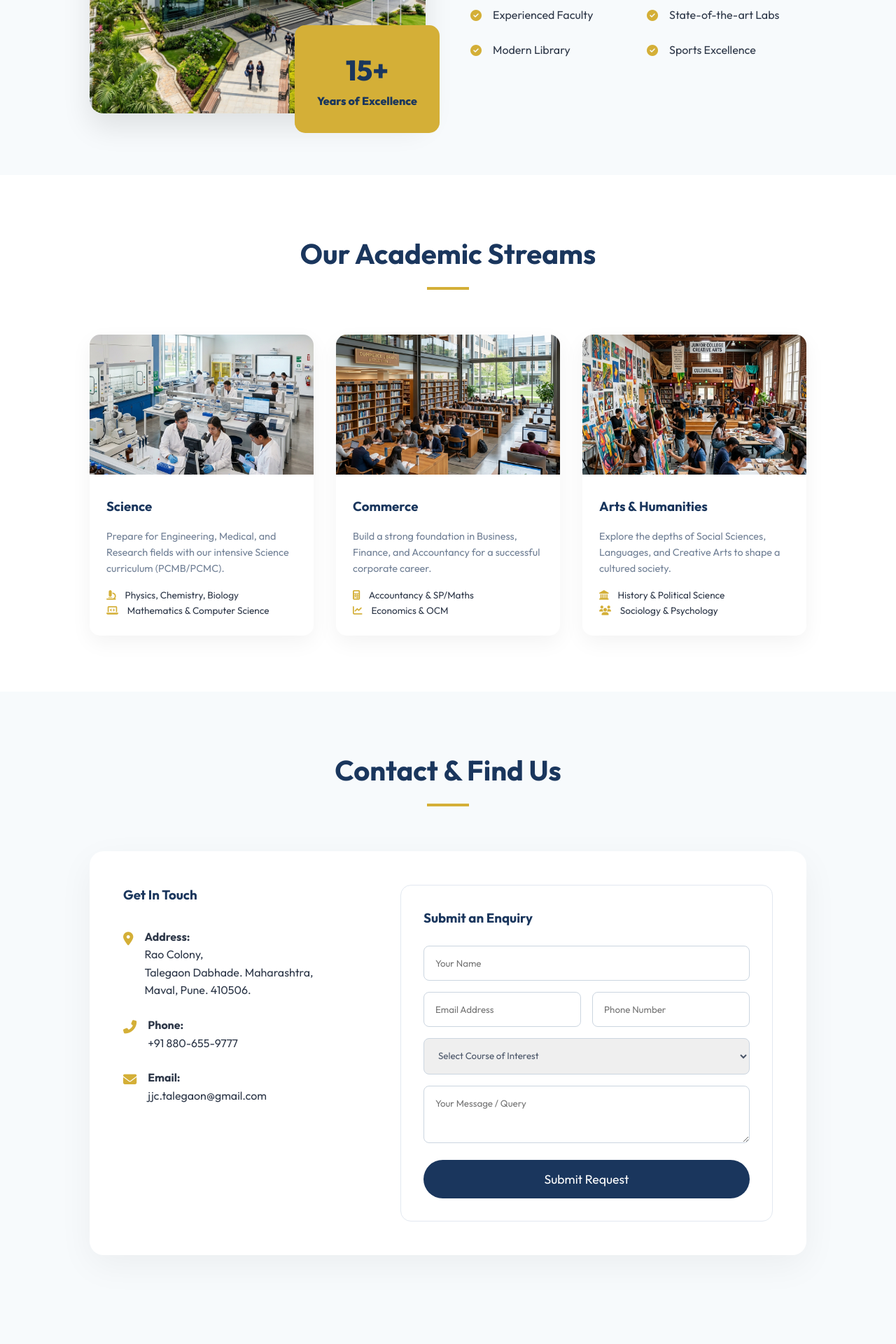
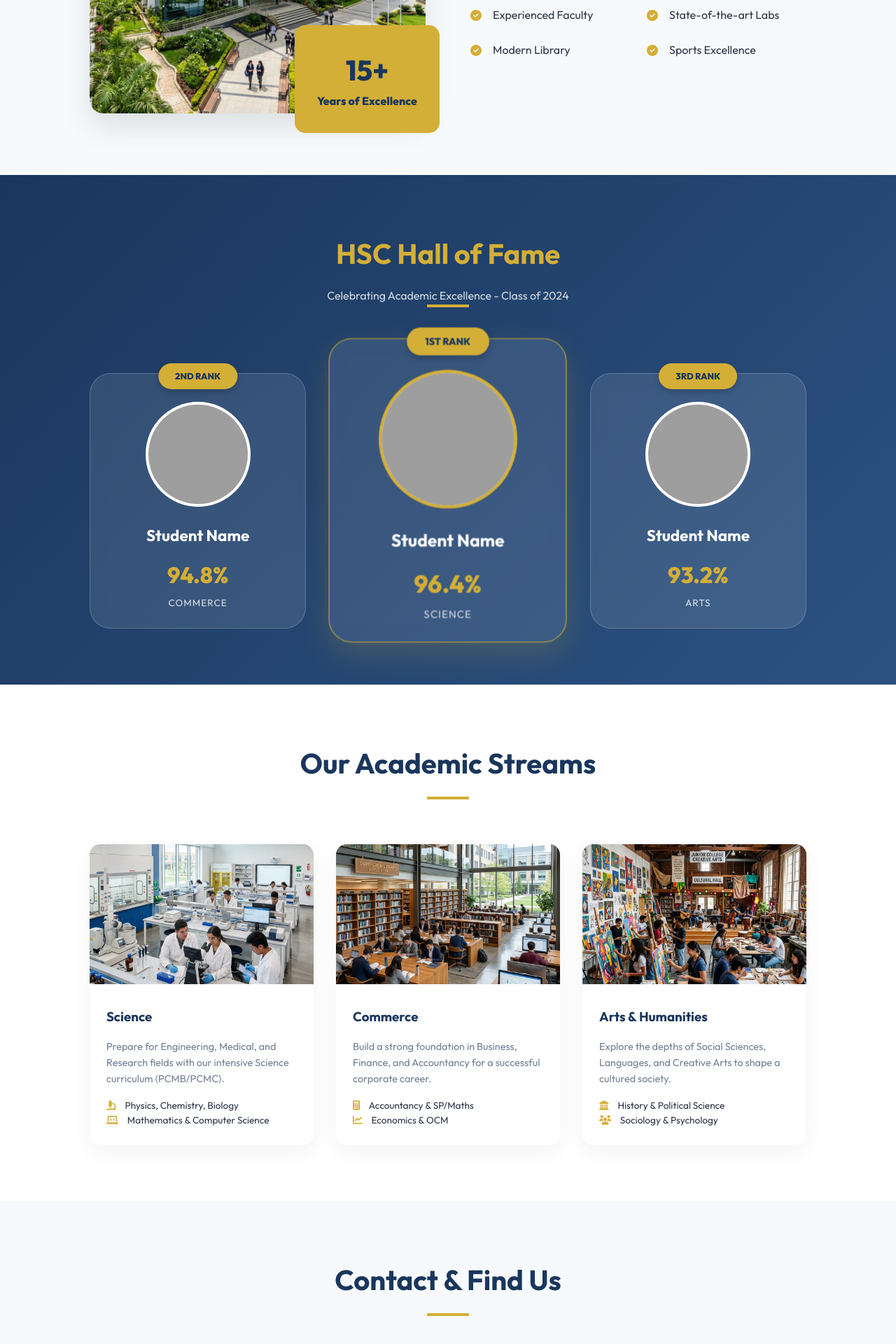
Before and after one commit to jain-junior-college/JJC-Webapp, a Flask app: page / in a window 1280 px wide. Shown: the part 1346-3266 px from the top of the page at 70% size. Run offline with Flask 3, Linux system fonts and the light colour scheme; a map, chart or similar area stays blank; some libraries are stand-ins or nearby versions; grey boxes are pictures that could not be loaded.

Commit message:
Add HSC Hall of Fame section to landing page

```diff
--- a/static/css/landing.css
+++ b/static/css/landing.css
@@ -367,6 +367,122 @@ footer {
     opacity: 0.7;
 }
 
+/* Hall of Fame Styles */
+.topper-grid {
+    display: grid;
+    grid-template-columns: repeat(3, 1fr);
+    gap: 3rem;
+    align-items: flex-end;
+    margin-top: 2rem;
+}
+
+.topper-card {
+    background: rgba(255, 255, 255, 0.1);
+    backdrop-filter: blur(10px);
+    border-radius: 30px;
+    padding: 2.5rem 1.5rem 1.5rem;
+    text-align: center;
+    position: relative;
+    border: 1px solid rgba(255, 255, 255, 0.2);
+    transition: var(--transition);
+}
+
+.topper-card:hover {
+    transform: translateY(-10px);
+    background: rgba(255, 255, 255, 0.15);
+}
+
+.topper-card.gold {
+    border-color: var(--secondary);
+    box-shadow: 0 15px 40px rgba(212, 175, 55, 0.2);
+    transform: scale(1.1);
+    z-index: 2;
+}
+
+.topper-card.gold:hover {
+    transform: scale(1.1) translateY(-10px);
+}
+
+.topper-badge {
+    position: absolute;
+    top: -15px;
+    left: 50%;
+    transform: translateX(-50%);
+    background: var(--secondary);
+    color: var(--primary);
+    padding: 0.5rem 1.5rem;
+    border-radius: 50px;
+    font-weight: 800;
+    font-size: 0.8rem;
+    text-transform: uppercase;
+    white-space: nowrap;
+    box-shadow: 0 4px 10px rgba(0,0,0,0.2);
+}
+
+.topper-img-container {
+    width: 150px;
+    height: 150px;
+    margin: 0 auto 1.5rem;
+    border-radius: 50%;
+    overflow: hidden;
+    border: 4px solid rgba(255, 255, 255, 0.3);
+    background: #fff;
+}
+
+.gold .topper-img-container {
+    border-color: var(--secondary);
+    width: 180px;
+    height: 180px;
+}
+
+.topper-img-container img {
+    width: 100%;
+    height: 100%;
+    object-fit: cover;
+}
+
+.topper-info h3 {
+    font-size: 1.4rem;
+    margin-bottom: 0.75rem;
+    color: white;
+}
+
+.topper-stats {
+    display: flex;
+    flex-direction: column;
+    gap: 0.25rem;
+}
+
+.topper-stats .pct {
+    font-size: 2rem;
+    font-weight: 800;
+    color: var(--secondary);
+}
+
+.topper-stats .stream {
+    font-size: 0.85rem;
+    opacity: 0.8;
+    text-transform: uppercase;
+    letter-spacing: 1px;
+}
+
+@media (max-width: 992px) {
+    .topper-grid {
+        grid-template-columns: 1fr;
+        gap: 4rem;
+        padding: 0 10%;
+    }
+
+    .topper-card.gold {
+        transform: scale(1);
+        order: -1;
+    }
+
+    .topper-card.gold:hover {
+        transform: translateY(-10px);
+    }
+}
+
 /* Responsive Mobile Overrides */
 @media (max-width: 768px) {
     nav {
--- a/templates/landing.html
+++ b/templates/landing.html
@@ -94,6 +94,61 @@
                     <div style="display: flex; gap: 1rem; align-items: center;">
                         <i class="fas fa-check-circle" style="color: var(--secondary);"></i>
                         <span>Sports Excellence</span>
+                    </div>
+                </div>
+            </div>
+        </div>
+    </section>
+
+    <section id="hall-of-fame" style="background: linear-gradient(135deg, #1a365d 0%, #2c5282 100%); color: white; overflow: hidden;">
+        <div class="section-title">
+            <h2 style="color: var(--secondary);">HSC Hall of Fame</h2>
+            <p style="color: rgba(255,255,255,0.8); margin-top: 0.5rem;">Celebrating Academic Excellence - Class of 2024</p>
+            <div class="underline" style="background: var(--secondary);"></div>
+        </div>
+
+        <div class="topper-grid">
+            <!-- Topper 2 -->
+            <div class="topper-card silver">
+                <div class="topper-badge">2nd Rank</div>
+                <div class="topper-img-container">
+                    <img src="https://res.cloudinary.com/dcgwjfpr1/image/upload/v1714382583/student_placeholder.png" alt="Topper 2">
+                </div>
+                <div class="topper-info">
+                    <h3>Student Name</h3>
+                    <div class="topper-stats">
+                        <span class="pct">94.8%</span>
+                        <span class="stream">Commerce</span>
+                    </div>
+                </div>
+            </div>
+
+            <!-- Topper 1 (Gold/Center) -->
+            <div class="topper-card gold">
+                <div class="topper-badge">1st Rank</div>
+                <div class="topper-img-container">
+                    <img src="https://res.cloudinary.com/dcgwjfpr1/image/upload/v1714382583/student_placeholder.png" alt="Topper 1">
+                </div>
+                <div class="topper-info">
+                    <h3>Student Name</h3>
+                    <div class="topper-stats">
+                        <span class="pct">96.4%</span>
+                        <span class="stream">Science</span>
+                    </div>
+                </div>
+            </div>
+
+            <!-- Topper 3 -->
+            <div class="topper-card bronze">
+                <div class="topper-badge">3rd Rank</div>
+                <div class="topper-img-container">
+                    <img src="https://res.cloudinary.com/dcgwjfpr1/image/upload/v1714382583/student_placeholder.png" alt="Topper 3">
+                </div>
+                <div class="topper-info">
+                    <h3>Student Name</h3>
+                    <div class="topper-stats">
+                        <span class="pct">93.2%</span>
+                        <span class="stream">Arts</span>
                     </div>
                 </div>
             </div>
```
